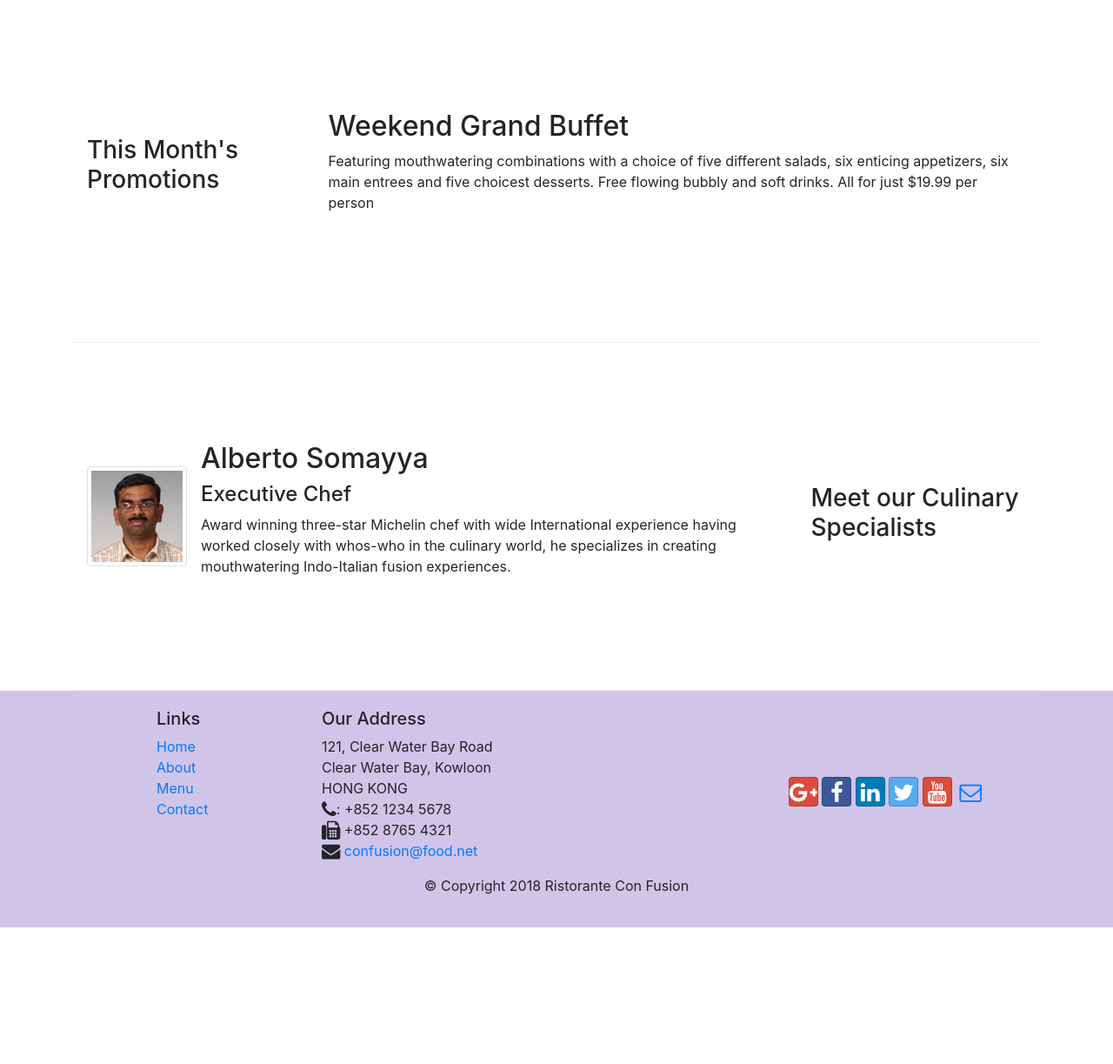
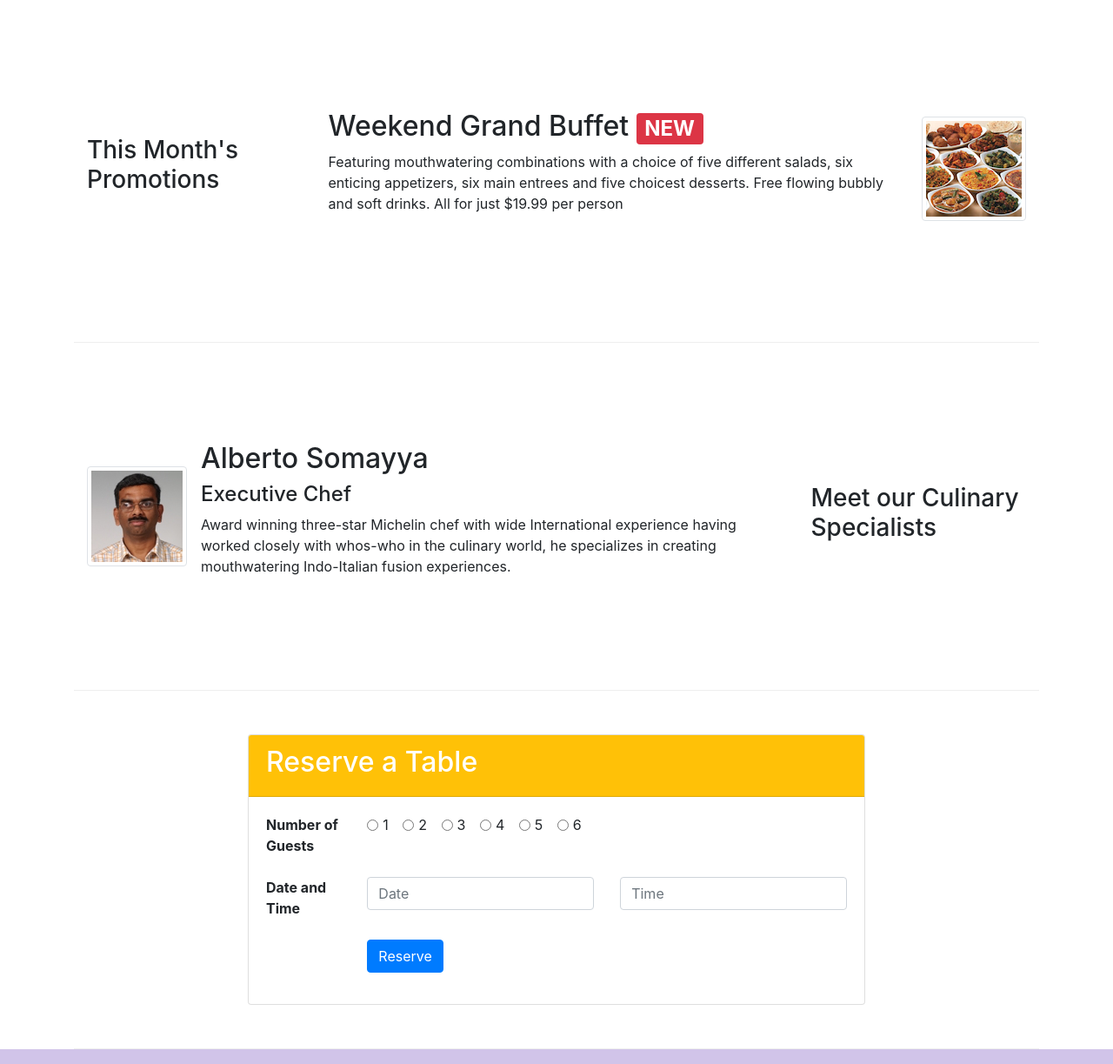
Before and after one commit to varunbale/bootstrap, a website: page index.html in a window 1280 px wide. Shown: the part 740-1963 px from the top of the page at 87% size. Before the commit the page ends 1806 px from the top, so only its background shows below. Drawn offline with nearby package versions, Linux system fonts and the light colour scheme.

Commit message:
week-2 assignment

```diff
--- a/index.html
+++ b/index.html
@@ -47,6 +47,9 @@
                 <div class="col-12 col-sm align-self-center">
                     <img src="img/logo.png" class="img-fluid">
                 </div>
+                <div class="col-12 col-sm align-self-center">
+                    <a href="#reservetable" class="btn btn-warning btn-block btn-sm">Reserve Table</a>
+                </div>
             </div>
         </div>
     </header>
@@ -78,8 +81,14 @@
                 <h3>This Month's Promotions</h3>
             </div>
             <div class="col col-sm col-md">
-                <h2>Weekend Grand Buffet</h2>
-                <p>Featuring mouthwatering combinations with a choice of five different salads, six enticing appetizers, six main entrees and five choicest desserts. Free flowing bubbly and soft drinks. All for just $19.99 per person </p>
+                <div class="media">
+                    <div class="media-body">
+                       <h2 class="mt-0">Weekend Grand Buffet <span class="badge badge-danger">NEW</span></h2>
+                        <p class="d-none d-sm-block">Featuring mouthwatering combinations with a choice of five different salads, six enticing appetizers, six main entrees and five choicest desserts. Free flowing bubbly and soft drinks. All for just $19.99 per person </p>
+                   </div>
+                   <img class="d-flex ml-3 img-thumbnail align-self-center"
+                   src="img/buffet.png" alt="buffet">
+                </div>
             </div>
         </div>
 
@@ -87,7 +96,7 @@
             <div class="col-12 col-sm-4 order-sm-last col-md-3">
                 <h3>Meet our Culinary Specialists</h3>
             </div>
-         <div class="col col-sm order-sm-first col-md">
+            <div class="col col-sm order-sm-first col-md">
             <div class="media">
                 <img class="d-flex mr-3 img-thumbnail align-self-center"
                         src="img/alberto.png" alt="Alberto Somayya">
@@ -101,9 +110,77 @@
                     </p>
                 </div>
             </div>
+            </div>
+
         </div>
 
+        <div class="row row-content align-items-center">
+            <div class="col-12 col-sm-8 offset-sm-2">
+                <div class="card">
+                    <div class="card-header bg-warning text-white"><h2>Reserve a Table</h2></div>
+                    <div class="card-body" id="reservetable">
+                        <form>
+                            <div class="form-group row">
+                                <label class="col-12 col-sm-2" id="guests"><strong>Number of Guests</strong></label>
+                                <div class="col-10 col-sm-8">
+                                  <div class="form-check form-check-inline">
+                                      <input class="form-check-input" type="radio" name="inlineRadioOptions" id="inlineRadio1" value="1">
+                                      <label class="form-check-label" for="inlineRadio1">1</label>
+                                    </div>
+                                    <div class="form-check form-check-inline">
+                                      <input class="form-check-input" type="radio" name="inlineRadioOptions" id="inlineRadio2" value="2">
+                                      <label class="form-check-label" for="inlineRadio2">2</label>
+                                    </div>
+                                    <div class="form-check form-check-inline">
+                                      <input class="form-check-input" type="radio" name="inlineRadioOptions" id="inlineRadio3" value="3">
+                                      <label class="form-check-label" for="inlineRadio3">3</label>
+                                    </div>
+                                    <div class="form-check form-check-inline">
+                                      <input class="form-check-input" type="radio" name="inlineRadioOptions" id="inlineRadio4" value="4">
+                                      <label class="form-check-label" for="inlineRadio4">4</label>
+                                    </div>
+                                    <div class="form-check form-check-inline">
+                                      <input class="form-check-input" type="radio" name="inlineRadioOptions" id="inlineRadio5" value="5">
+                                      <label class="form-check-label" for="inlineRadio5">5</label>
+                                    </div>
+                                    <div class="form-check form-check-inline">
+                                        <input class="form-check-input" type="radio" name="inlineRadioOptions" id="inlineRadio6" value="6">
+                                        <label class="form-check-label" for="inlineRadio6">6</label>
+                                      </div>
+                                </div>
+                            </div>
+                            <div class="form-group row">
+                                <div class="col-12 col-sm-2">
+                                    <label for="datetime"><strong>Date and Time</strong></label>
+                                </div>
+                                <div class="col-12 col-sm-5">
+                                    <div class="form-group">
+
+                                      <input type="text" class="form-control" name="date" id="date"  placeholder="Date">
+
+                                    </div>
+                                </div>
+                                <div class="col-12 col-sm-5">
+                                    <div class="form-group">
+
+                                      <input type="text" class="form-control" name="time" id="time"  placeholder="Time">
+
+                                    </div>
+                                </div>
+                            </div>
+                            <div class="form-group row">
+                                <div class="offset-sm-2 col-sm-10">
+                                    <button type="submit" class="btn btn-primary">Reserve</button>
+                                </div>
+                            </div>
+                        </form>
+
+                    </div>
+                </div>
+            </div>
+
         </div>
+
     </div>
 
     <footer class="footer">
```
